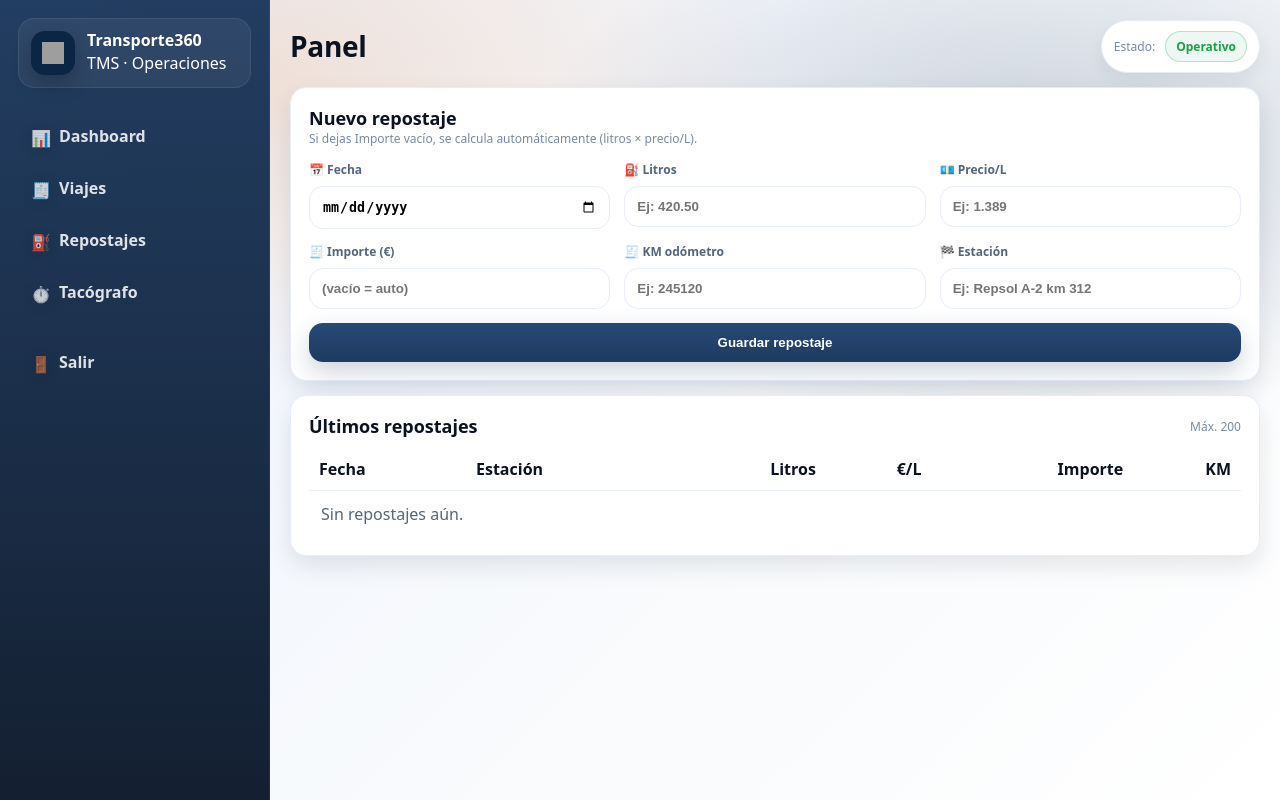
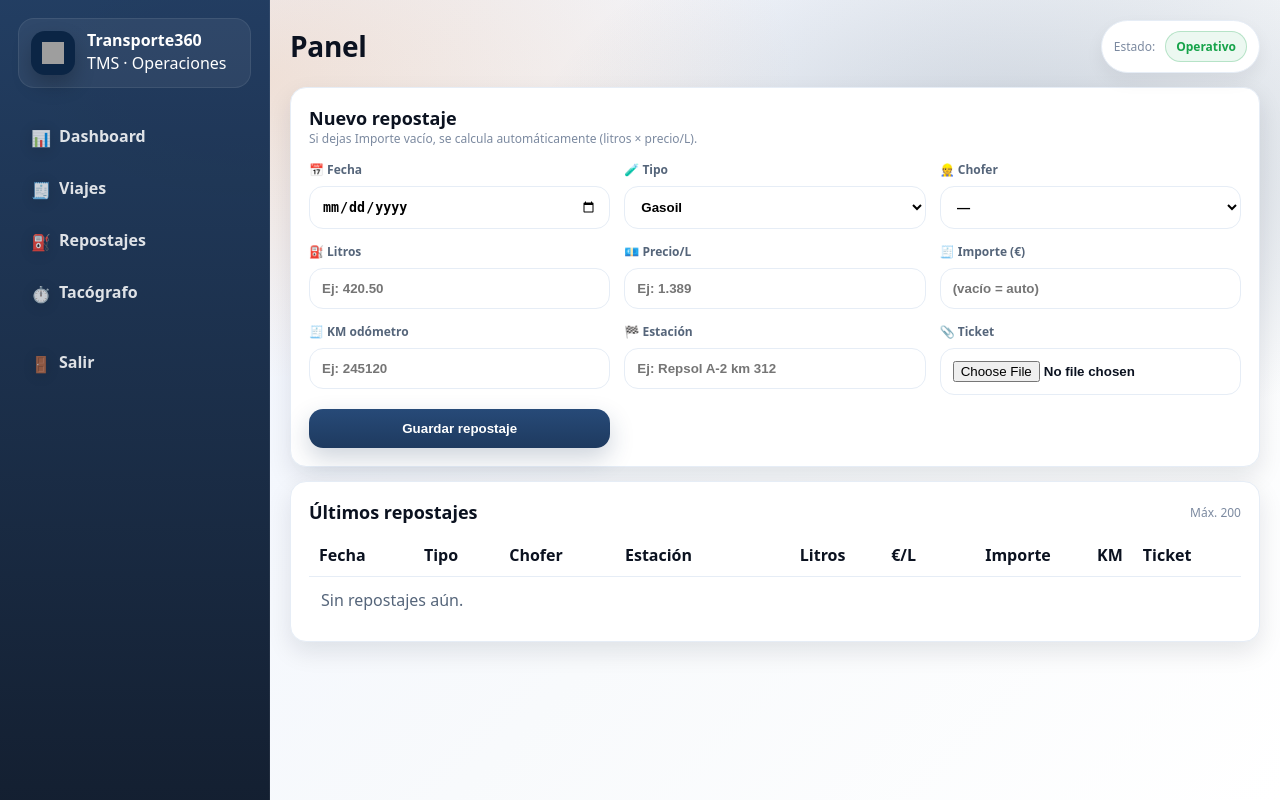
Before and after one commit to Transporte360/transporte360-app, a Flask app: template templates/pages/repostajes.html in a window 1280 px wide. Run offline with Flask 3, Linux system fonts and the light colour scheme; the template is opened without the code that fills it, so the values that code supplies are empty; grey boxes are pictures that could not be loaded.

Commit message:
Update repostajes.html

```diff
--- a/templates/pages/repostajes.html
+++ b/templates/pages/repostajes.html
@@ -20,11 +20,31 @@
       </div>
     {% endif %}
 
-    <form method="post" class="grid g3" style="margin-top:14px">
+    <form method="post" enctype="multipart/form-data" class="grid g3" style="margin-top:14px">
 
       <div class="field">
         <div class="label">📅 Fecha</div>
         <input class="input" type="date" name="fecha" required style="padding-left:12px">
+      </div>
+
+      <div class="field">
+        <div class="label">🧪 Tipo</div>
+        <select class="input" name="tipo" style="padding-left:12px">
+          <option value="gasoil" selected>Gasoil</option>
+          <option value="adblue">AdBlue</option>
+        </select>
+      </div>
+
+      <div class="field">
+        <div class="label">👷 Chofer</div>
+        <select class="input" name="conductor_id" style="padding-left:12px">
+          <option value="">—</option>
+          {% if conductores %}
+            {% for c in conductores %}
+              <option value="{{ c.id }}">{{ c.username }}</option>
+            {% endfor %}
+          {% endif %}
+        </select>
       </div>
 
       <div class="field">
@@ -52,8 +72,13 @@
         <input class="input" name="estacion" placeholder="Ej: Repsol A-2 km 312" style="padding-left:12px">
       </div>
 
-      <div class="field" style="grid-column: 1 / -1; display:flex; justify-content:flex-end">
-        <button class="btn btn-primary" type="submit">Guardar repostaje</button>
+      <div class="field">
+        <div class="label">📎 Ticket</div>
+        <input class="input" type="file" name="ticket_file" accept=".pdf,.jpg,.jpeg,.png" style="padding-left:12px">
+      </div>
+
+      <div class="field" style="display:flex; justify-content:flex-end">
+        <button class="btn btn-primary" type="submit" style="width:100%">Guardar repostaje</button>
       </div>
 
     </form>
@@ -72,11 +97,14 @@
         <thead>
           <tr>
             <th style="text-align:left; padding:10px; border-bottom:1px solid var(--border)">Fecha</th>
+            <th style="text-align:left; padding:10px; border-bottom:1px solid var(--border)">Tipo</th>
+            <th style="text-align:left; padding:10px; border-bottom:1px solid var(--border)">Chofer</th>
             <th style="text-align:left; padding:10px; border-bottom:1px solid var(--border)">Estación</th>
             <th style="text-align:right; padding:10px; border-bottom:1px solid var(--border)">Litros</th>
             <th style="text-align:right; padding:10px; border-bottom:1px solid var(--border)">€/L</th>
             <th style="text-align:right; padding:10px; border-bottom:1px solid var(--border)">Importe</th>
             <th style="text-align:right; padding:10px; border-bottom:1px solid var(--border)">KM</th>
+            <th style="text-align:left; padding:10px; border-bottom:1px solid var(--border)">Ticket</th>
           </tr>
         </thead>
         <tbody>
@@ -84,6 +112,18 @@
             {% for r in rows %}
               <tr>
                 <td style="padding:10px; border-bottom:1px solid var(--border)">{{ r.fecha }}</td>
+
+                <td style="padding:10px; border-bottom:1px solid var(--border)">
+                  <b>{{ (r.tipo or "gasoil")|capitalize }}</b>
+                </td>
+
+                <td style="padding:10px; border-bottom:1px solid var(--border)">
+                  {% if r.conductor_id %}
+                    <span class="tiny">ID {{ r.conductor_id }}</span>
+                  {% else %}
+                    <span class="muted">—</span>
+                  {% endif %}
+                </td>
 
                 <td style="padding:10px; border-bottom:1px solid var(--border)">
                   {% if r.estacion %}{{ r.estacion }}{% else %}<span class="muted">—</span>{% endif %}
@@ -111,10 +151,18 @@
                     <span class="muted">—</span>
                   {% endif %}
                 </td>
+
+                <td style="padding:10px; border-bottom:1px solid var(--border)">
+                  {% if r.ticket_path %}
+                    <a href="{{ url_for('serve_upload', subpath=r.ticket_path) }}" target="_blank">Ver</a>
+                  {% else %}
+                    <span class="muted">—</span>
+                  {% endif %}
+                </td>
               </tr>
             {% endfor %}
           {% else %}
-            <tr><td colspan="6" class="muted" style="padding:12px">Sin repostajes aún.</td></tr>
+            <tr><td colspan="9" class="muted" style="padding:12px">Sin repostajes aún.</td></tr>
           {% endif %}
         </tbody>
       </table>
```
